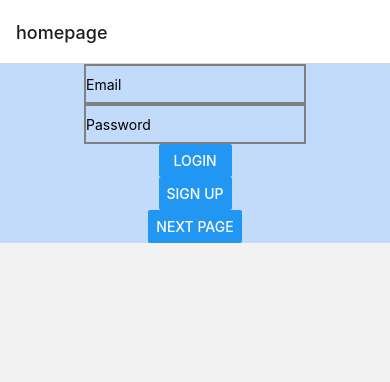
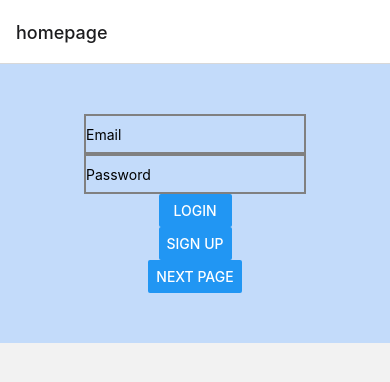
Before and after one commit to grace111w/Smart-North, a React Native app: screen /homepage in a window 390 px wide. Shown: the top 382 px of the page. Built offline with nearby package versions, Linux system fonts and the light colour scheme.

Commit message:
pooopppoopoop

```diff
--- a/homepage.js
+++ b/homepage.js
@@ -54,6 +54,7 @@ const homepage = (props) => {
 const styles = StyleSheet.create({
   appPage: {
     flex: 1,
+    padding: 50,
     backgroundColor: "#c3dbfa",
     alignItems: "center",
     justifyContent: "flex-start",
```
